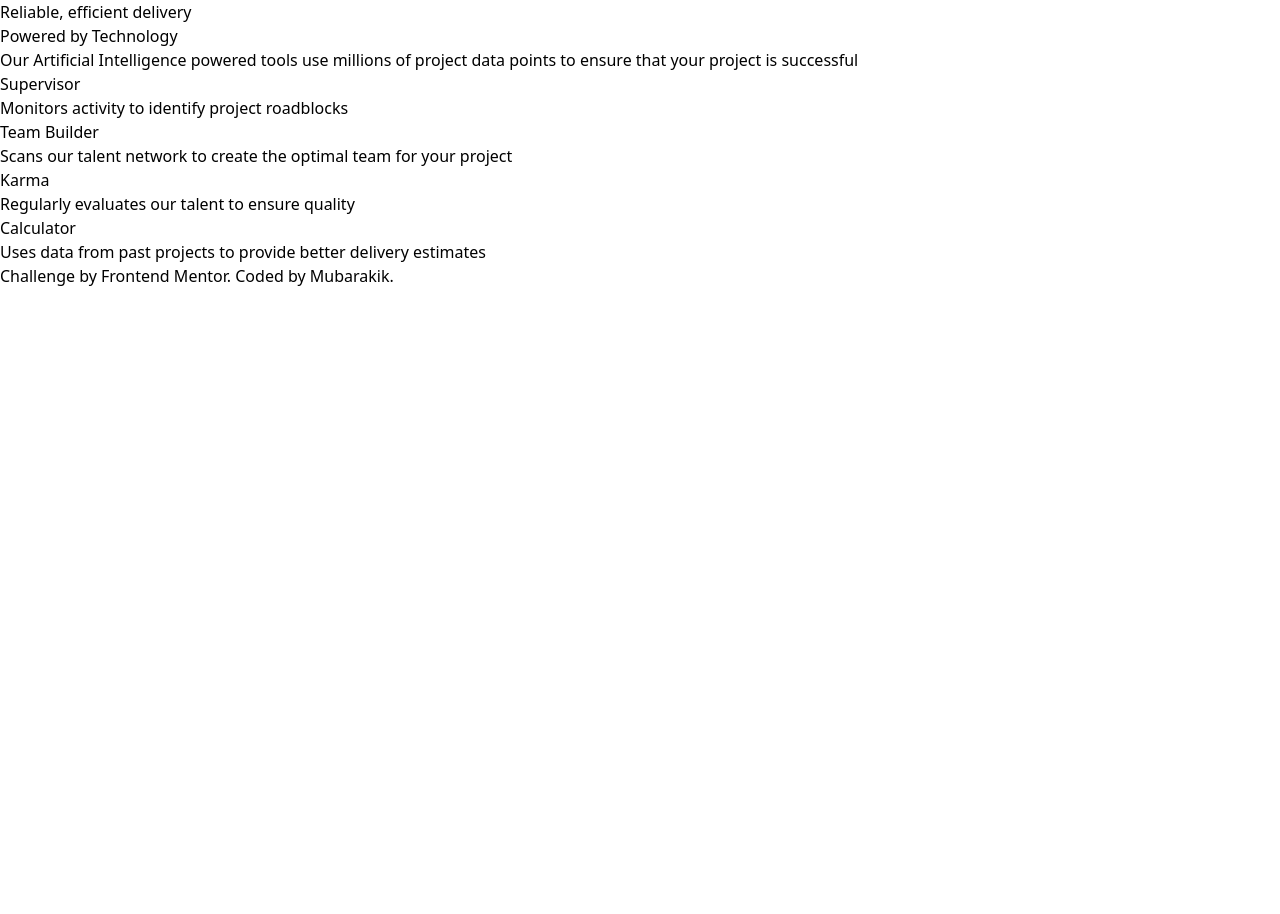
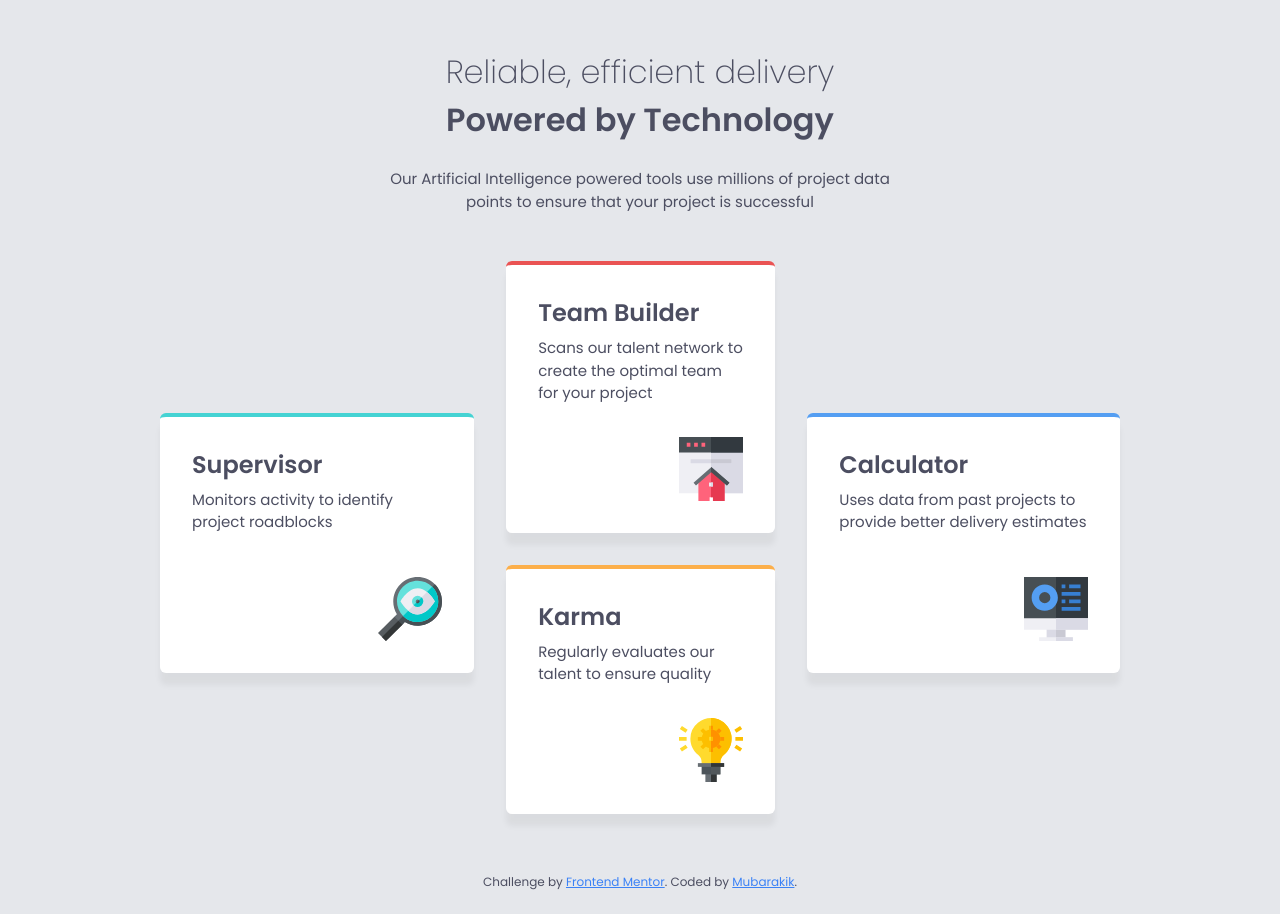
Before and after one commit to mubarakik/four-card-feature-section, a plain HTML site: page index.html in a window 1280 px wide. Before the commit the page ends 800 px from the top, so only its background shows below. Drawn offline with nearby package versions, Linux system fonts and the light colour scheme.

Commit message:
Apply design styles

```diff
--- a/index.html
+++ b/index.html
@@ -34,42 +34,55 @@
 
   </style>
 </head>
-<body>
+<body class="bg-gray-200 min-h-screen flex flex-col items-center justify-center font-[family-name:var(--ff-body)] text-[var(--clr-grey-500)] text-[length:var(--fs-body)]">
   <main>
-    <section>
-      <div>
-        <h1>Reliable, efficient delivery</h1>
-        <p>Powered by Technology</p>
-
-        <p>
+    <section class="flex flex-col px-8 py-12 gap-12 items-center max-w-screen-lg">
+      <div class="flex flex-col items-center gap-6 max-w-lg">
+        <div class="flex flex-col items-center">
+          <h1 class="text-[clamp(1.5rem,5vw,2rem)] font-[var(--fw-light)] text-center">Reliable, efficient delivery</h1>
+          <p class="text-[clamp(1.5rem,5vw,2rem)] font-[var(--fw-bold)] text-center">Powered by Technology</p>
+        </div>
+        <p class="text-center">
           Our Artificial Intelligence powered tools use millions of project data points
           to ensure that your project is successful
         </p>
       </div>
-      <div>
-        <div>
-          <h3>Supervisor</h3>
-          <p>Monitors activity to identify project roadblocks</p>
+      <div class="grid gap-8 xs:grid-cols-3 xs:grid-rows-4">
+        <div class="sm:col-start-1 sm:row-start-2 sm:row-span-2 bg-[var(--clr-white)] rounded-md bt-red-500 border-t-4 border-[var(--clr-cyan)] flex flex-col items-left p-8 justify-between gap-8 shadow-[0px_12px_6px_0px_rgba(0,_0,_0,_0.05)]">
+          <div class="flex flex-col gap-2">
+            <h3 class="font-[var(--fw-bold)] text-2xl">Supervisor</h3>
+            <p>Monitors activity to identify project roadblocks</p>
+          </div>
+          <img class="self-end" src="./images/icon-supervisor.svg" alt="">
         </div>
-        <div>
-          <h3>Team Builder</h3>
-          <p>Scans our talent network to create the optimal team for your project</p>
+        <div class="sm:col-start-2 sm:row-start-1 sm:row-span-2 bg-[var(--clr-white)] rounded-md bt-red-500 border-t-4 border-[var(--clr-red)] flex flex-col items-left p-8 justify-between gap-8 shadow-[0px_12px_6px_0px_rgba(0,_0,_0,_0.05)]">
+          <div class="flex flex-col gap-2">
+            <h3 class="font-[var(--fw-bold)] text-2xl">Team Builder</h3>
+            <p>Scans our talent network to create the optimal team for your project</p>
+          </div>
+          <img class="self-end" src="./images/icon-team-builder.svg" alt="">
         </div>
-        <div>
-          <h3>Karma</h3>
-          <p>Regularly evaluates our talent to ensure quality</p>
+        <div class="sm:col-start-2 sm:row-start-3 sm:row-span-2 bg-[var(--clr-white)] rounded-md bt-red-500 border-t-4 border-[var(--clr-orange)] flex flex-col items-left p-8 justify-between gap-8 shadow-[0px_12px_6px_0px_rgba(0,_0,_0,_0.05)]">
+          <div class="flex flex-col gap-2">
+            <h3 class="font-[var(--fw-bold)] text-2xl">Karma</h3>
+            <p>Regularly evaluates our talent to ensure quality</p>
+          </div>
+          <img class="self-end" src="./images/icon-karma.svg" alt="">
         </div>
-        <div>
-          <h3>Calculator</h3>
-          <p>Uses data from past projects to provide better delivery estimates</p>
+        <div class="sm:col-start-3 sm:row-start-2 sm:row-span-2 bg-[var(--clr-white)] rounded-md bt-red-500 border-t-4 border-[var(--clr-blue)] flex flex-col items-left p-8 justify-between gap-8 shadow-[0px_12px_6px_0px_rgba(0,_0,_0,_0.05)]">
+          <div class="flex flex-col gap-2">
+            <h3 class="font-[var(--fw-bold)] text-2xl">Calculator</h3>
+            <p>Uses data from past projects to provide better delivery estimates</p>
+          </div>
+          <img  class="self-end" src="./images/icon-calculator.svg" alt="">
         </div>
       </div>
     </section>
   </main>
-  <footer>
-    <p class="attribution">
-      Challenge by <a href="https://www.frontendmentor.io?ref=challenge" target="_blank">Frontend Mentor</a>.
-      Coded by <a href="#">Mubarakik</a>.
+  <footer >
+    <p class="text-center text-xs mt-3 mb-6">
+      Challenge by <a class="underline text-blue-500 hover:no-underline" href="https://www.frontendmentor.io?ref=challenge" target="_blank">Frontend Mentor</a>.
+      Coded by <a class="underline text-blue-500 hover:no-underline" href="#">Mubarakik</a>.
     </p>
   </footer>
 </body>
```
